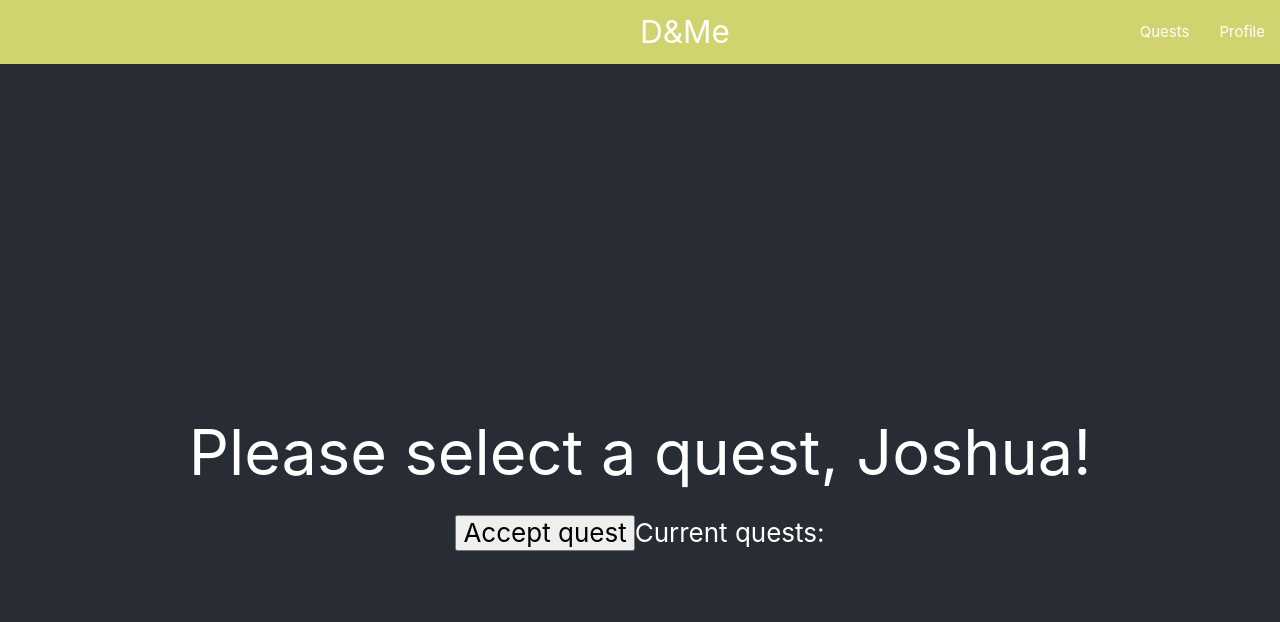
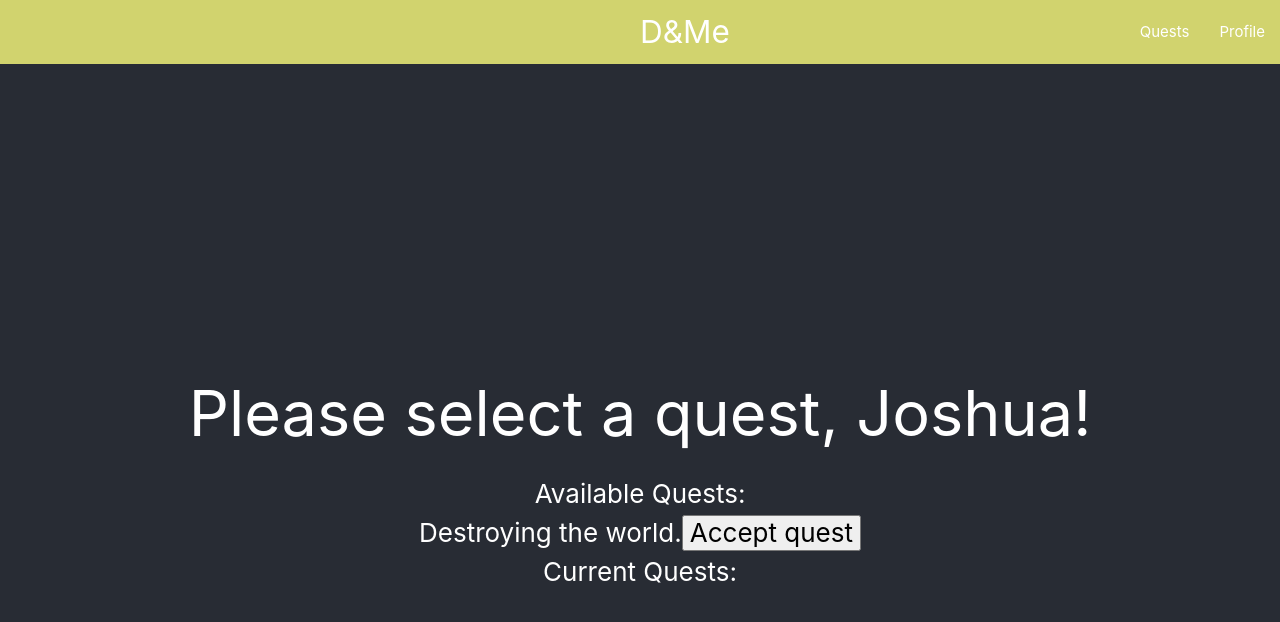
Before and after one commit to JoshuaBevers/React-Solo-Frontend, a React (Create React App) app in the folder ui/: page /quests in a window 1280 px wide. Shown: the top 622 px of the page. Built offline with nearby package versions, Linux system fonts and the light colour scheme; the HTML template or start-up script is replaced by a standard one.

Commit message:
modified readme. slight layout change.

```diff
--- a/ui/src/components/quests.jsx
+++ b/ui/src/components/quests.jsx
@@ -9,6 +9,9 @@ const Quests = () => {
   return (
     <div className="quest-list">
       <h1>Please select a quest, {name}!</h1>
+      Available Quests:
+      <br />
+      Destroying the world.
       <button
         onClick={() =>
           dispatch({
@@ -19,7 +22,11 @@ const Quests = () => {
       >
         Accept quest
       </button>
-      Current quests: {quests}
+      <div>
+        Current Quests:
+        <br />
+        {quests}
+      </div>
     </div>
   );
 };
```
Also changed, not shown: 1 other file (tests, documents, lock files or other folders).
